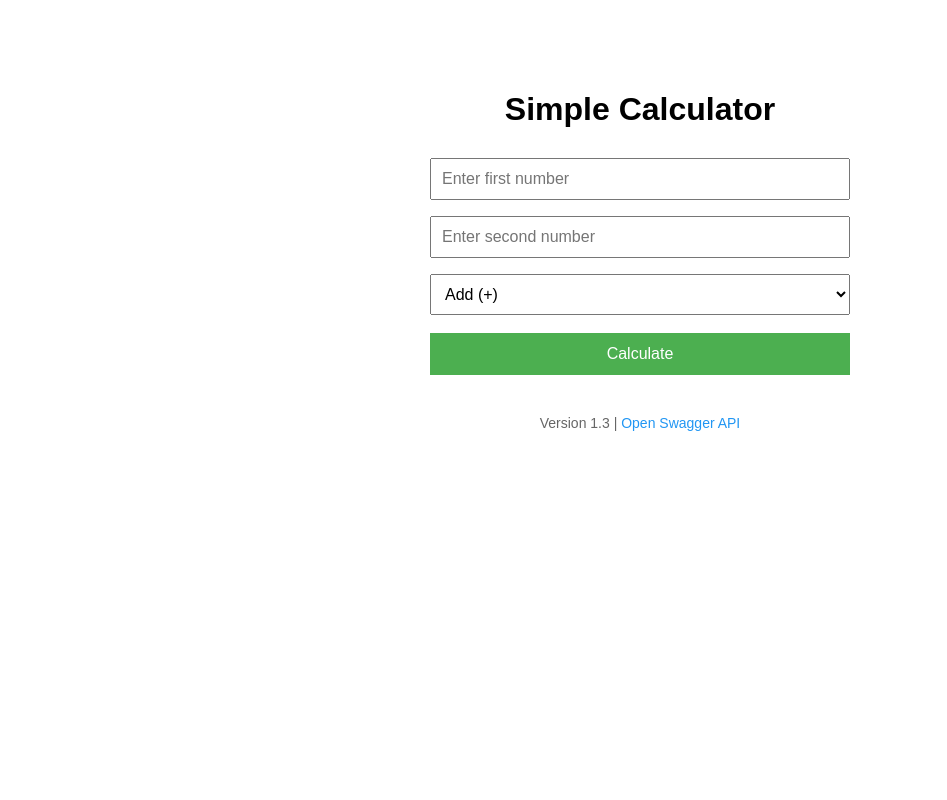
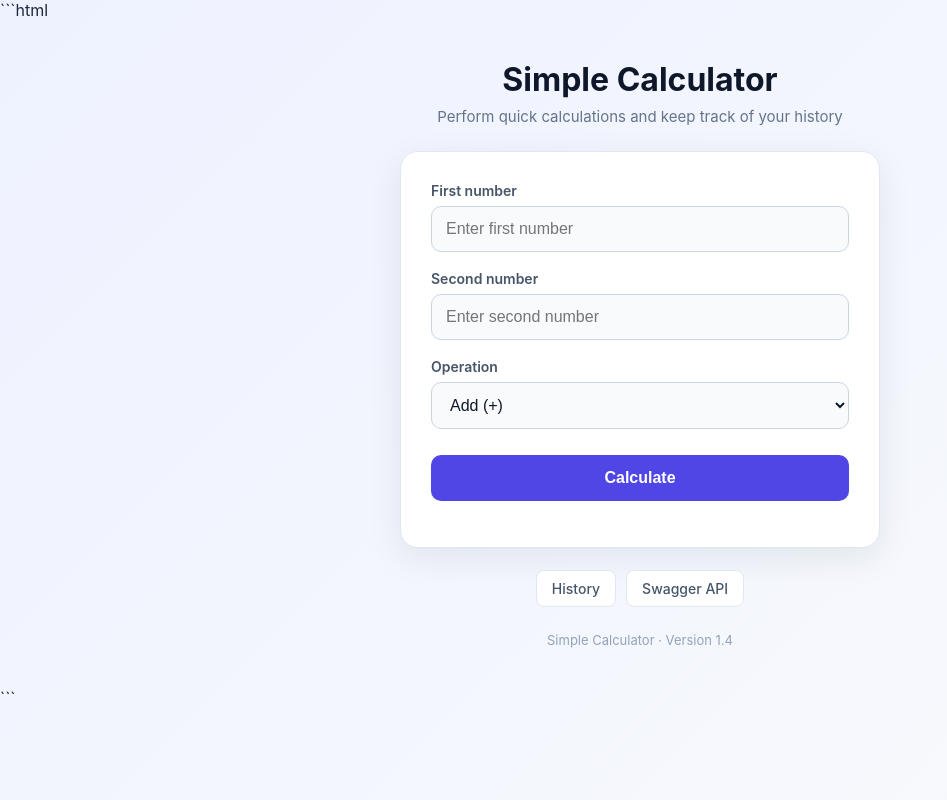
Before and after one commit to HaMadadian/simple-calculator, a Flask app: page / in a window 1280 px wide. Shown: the whole page, without its empty margins (0-947 px from the left). Run offline with Flask 3, Linux system fonts and the light colour scheme.

Commit message:
History page added to show database contents

````diff
--- a/app.py
+++ b/app.py
@@ -11,7 +11,7 @@ app = Flask(__name__)
 auth = HTTPBasicAuth()
 
 # ---------- Version ----------
-APP_VERSION = "1.3"
+APP_VERSION = "1.4"
 
 # ---------- Database setup ----------
 app.config["SQLALCHEMY_DATABASE_URI"] = "sqlite:///calculator.db"
@@ -27,7 +27,7 @@ class Calculation(db.Model):
     operation = db.Column(db.String(20), nullable=False)
     result = db.Column(db.Float, nullable=False)
     unix_timestamp = db.Column(db.Integer, nullable=False)
-    local_time = db.Column(db.String(50), nullable=False)
+    local_timestamp = db.Column(db.DateTime, nullable=False)
 
     def __repr__(self):
         return f"<{self.operation}: {self.num1} and {self.num2} = {self.result}>"
@@ -63,7 +63,7 @@ def save_calculation(num1, num2, operation, result):
         operation=operation,
         result=result,
         unix_timestamp=int(time.time()),
-        local_time=now.strftime("%Y-%m-%d %H:%M:%S")
+        local_timestamp=now
     )
     db.session.add(calculation)
     db.session.commit()
@@ -150,6 +150,21 @@ def index():
     )
 
 
+# ---------- Create the History page ----------
+@app.route("/history")
+def history():
+    calculations = Calculation.query.order_by(
+        Calculation.id.desc()
+    ).all()
+
+    return render_template(
+        "history.html",
+        calculations=calculations,
+        version=APP_VERSION
+    )
+
+
+
 # ---------- Create the database tables ----------
 with app.app_context():
     db.create_all()
--- a/templates/index.html
+++ b/templates/index.html
@@ -1,76 +1,253 @@
+```html
 <!DOCTYPE html>
 <html lang="en">
+
 <head>
     <meta charset="UTF-8">
+    <meta name="viewport" content="width=device-width, initial-scale=1.0">
+
     <title>Simple Calculator</title>
+
     <style>
+        * {
+            box-sizing: border-box;
+        }
+
         body {
-            font-family: Arial, sans-serif;
-            max-width: 420px;
-            margin: 50px auto;
-            padding: 20px;
+            margin: 0;
+            min-height: 100vh;
+            font-family: -apple-system, BlinkMacSystemFont, "Segoe UI",
+                Roboto, Arial, sans-serif;
+            background: linear-gradient(135deg, #eef2ff, #f8fafc);
+            color: #1e293b;
+        }
+
+        .container {
+            width: 100%;
+            max-width: 520px;
+            margin: 0 auto;
+            padding: 40px 20px;
+        }
+
+        .header {
+            text-align: center;
+            margin-bottom: 25px;
+        }
+
+        .header h1 {
+            margin: 0;
+            font-size: 32px;
+            font-weight: 700;
+            color: #0f172a;
+        }
+
+        .header p {
+            margin: 8px 0 0;
+            color: #64748b;
+            font-size: 15px;
+        }
+
+        .card {
+            background: white;
+            border-radius: 18px;
+            padding: 30px;
+            box-shadow: 0 10px 35px rgba(15, 23, 42, 0.08);
+            border: 1px solid #e2e8f0;
+        }
+
+        .field {
+            margin-bottom: 18px;
+        }
+
+        label {
+            display: block;
+            margin-bottom: 7px;
+            font-size: 14px;
+            font-weight: 600;
+            color: #475569;
+        }
+
+        input,
+        select {
+            width: 100%;
+            padding: 13px 14px;
+            border: 1px solid #cbd5e1;
+            border-radius: 10px;
+            font-size: 16px;
+            background: #f8fafc;
+            color: #0f172a;
+            outline: none;
+            transition: 0.2s;
+        }
+
+        input:focus,
+        select:focus {
+            border-color: #6366f1;
+            background: white;
+            box-shadow: 0 0 0 3px rgba(99, 102, 241, 0.12);
+        }
+
+        button {
+            width: 100%;
+            margin-top: 8px;
+            padding: 14px;
+            border: none;
+            border-radius: 10px;
+            background: #4f46e5;
+            color: white;
+            font-size: 16px;
+            font-weight: 600;
+            cursor: pointer;
+            transition: 0.2s;
+        }
+
+        button:hover {
+            background: #4338ca;
+            transform: translateY(-1px);
+        }
+
+        button:active {
+            transform: translateY(0);
+        }
+
+        .result {
+            margin-top: 25px;
+            padding: 18px;
+            border-radius: 12px;
+            background: #eef2ff;
+            border: 1px solid #c7d2fe;
             text-align: center;
         }
-        input, select {
-            width: 100%;
-            padding: 10px;
-            margin: 8px 0;
-            font-size: 16px;
-            box-sizing: border-box;
+
+        .result-label {
+            font-size: 13px;
+            color: #6366f1;
+            font-weight: 600;
+            text-transform: uppercase;
+            letter-spacing: 0.5px;
         }
-        button {
-            width: 100%;
-            padding: 12px;
-            font-size: 16px;
-            background-color: #4CAF50;
-            color: white;
-            border: none;
-            cursor: pointer;
-            margin-top: 10px;
+
+        .result-value {
+            margin-top: 5px;
+            font-size: 30px;
+            font-weight: 700;
+            color: #312e81;
         }
-        button:hover {
-            background-color: #45a049;
+
+        .navigation {
+            display: flex;
+            justify-content: center;
+            gap: 10px;
+            margin-top: 22px;
         }
-        .result {
+
+        .navigation a {
+            text-decoration: none;
+            padding: 9px 15px;
+            border-radius: 8px;
+            background: white;
+            border: 1px solid #e2e8f0;
+            color: #475569;
+            font-size: 14px;
+            font-weight: 500;
+            transition: 0.2s;
+        }
+
+        .navigation a:hover {
+            background: #f8fafc;
+            color: #4f46e5;
+            border-color: #c7d2fe;
+        }
+
+        .footer {
+            text-align: center;
             margin-top: 25px;
-            font-size: 22px;
-            font-weight: bold;
+            color: #94a3b8;
+            font-size: 13px;
         }
-        .version {
-            margin-top: 40px;
-            color: #666;
-            font-size: 14px;
+
+        @media (max-width: 480px) {
+            .container {
+                padding: 25px 15px;
             }
-        a {
-            color: #2196F3;
-            text-decoration: none;
+
+            .card {
+                padding: 22px;
+            }
+
+            .header h1 {
+                font-size: 28px;
+            }
         }
     </style>
 </head>
+
 <body>
+
+    <div class="container">
+
+        <div class="header">
             <h1>Simple Calculator</h1>
+            <p>Perform quick calculations and keep track of your history</p>
+        </div>
+
+        <div class="card">
 
             <form method="POST">
-        <input type="number" name="num1" step="any" placeholder="Enter first number" required>
-        <input type="number" name="num2" step="any" placeholder="Enter second number" required>
 
-        <select name="operation">
-            <option value="add" {% if operation == "add" %}selected{% endif %}>Add (+)</option>
-            <option value="multiply" {% if operation == "multiply" %}selected{% endif %}>Multiply (×)</option>
+                <div class="field">
+                    <label for="num1">First number</label>
+                    <input type="number" id="num1" name="num1" step="any" placeholder="Enter first number" required>
+                </div>
+
+                <div class="field">
+                    <label for="num2">Second number</label>
+                    <input type="number" id="num2" name="num2" step="any" placeholder="Enter second number" required>
+                </div>
+
+                <div class="field">
+                    <label for="operation">Operation</label>
+
+                    <select id="operation" name="operation">
+                        <option value="add" {% if operation=="add" %}selected{% endif %}>
+                            Add (+)
+                        </option>
+
+                        <option value="multiply" {% if operation=="multiply" %}selected{% endif %}>
+                            Multiply (×)
+                        </option>
                     </select>
+                </div>
 
-        <button type="submit">Calculate</button>
+                <button type="submit">
+                    Calculate
+                </button>
+
             </form>
 
             {% if result is not none %}
             <div class="result">
-            Result: {{ result }}
+                <div class="result-label">Result</div>
+                <div class="result-value">
+                    {{ result }}
+                </div>
             </div>
             {% endif %}
 
-    <div class="version">
-        Version {{ version }} |
-        <a href="/swagger" target="_blank">Open Swagger API</a>
         </div>
+
+        <div class="navigation">
+            <a href="/history">History</a>
+            <a href="/swagger" target="_blank">Swagger API</a>
+        </div>
+
+        <div class="footer">
+            Simple Calculator · Version {{ version }}
+        </div>
+
+    </div>
+
 </body>
+
 </html>
+```
````
Also changed, not shown: templates/history.html (added, +265 -0 lines). Lines whose indentation alone changed are shown as unchanged.
